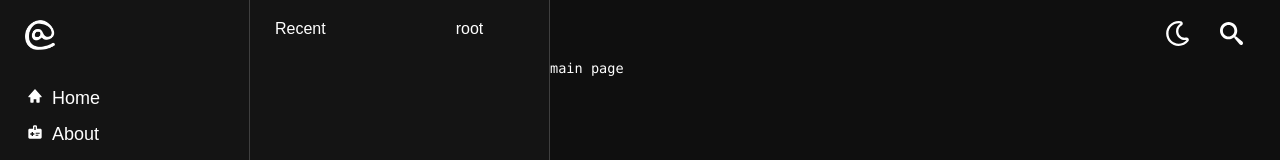
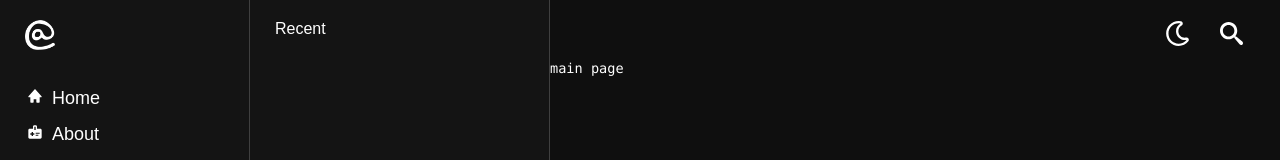
Before and after one commit to Juho11955/page, a Next.js app: page / in a window 1280 px wide. Shown: the top 160 px of the page. Built offline with nearby package versions, Linux system fonts and the light colour scheme.

Commit message:
second sidebar setting

```diff
--- a/src/layout/SideSecondLayout.js
+++ b/src/layout/SideSecondLayout.js
@@ -14,7 +14,6 @@ export default function SideSecondLayout() {
     // store
     const {
         LayoutStore: { modeStyle, setModeStyle, mode_side, mode_border, mode_font},
-        NaviStore: { navi, setNavi },
     } = useStore();
 
     // get list data
@@ -31,7 +30,6 @@ export default function SideSecondLayout() {
             <div className="secondUpper">
                     <span>Recent</span>
                     <div style={{width: "130px"}}></div>
-                {navi}
             </div>
         </div>
     </>
```
